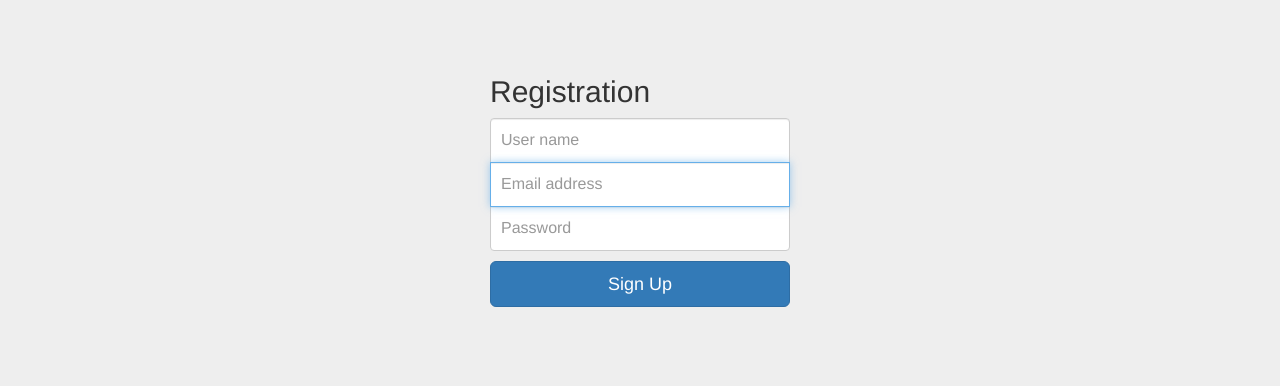
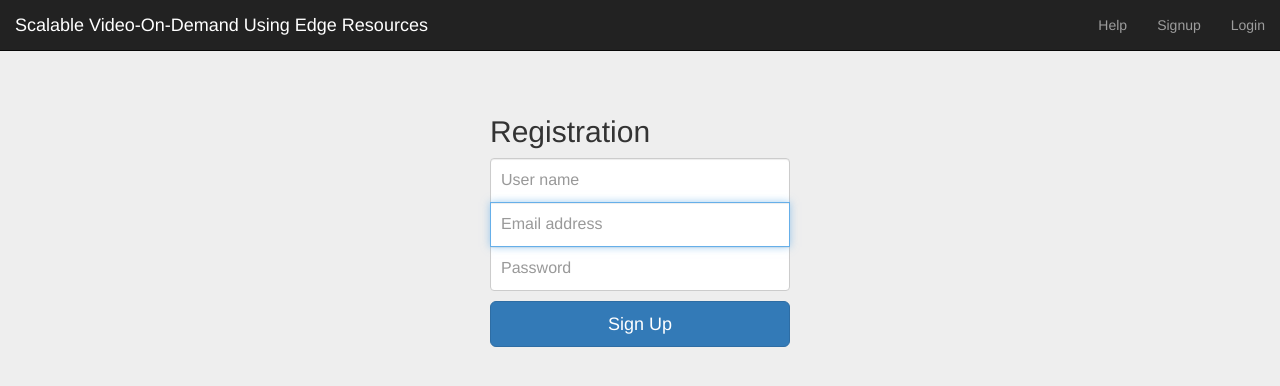
Before and after one commit to kw1jjang/CalVoD, a Python web app: template templates/signup.html in a window 1280 px wide. Shown: the top 386 px of the page. Run offline with Jinja, Linux system fonts and the light colour scheme; the template is opened without the code that fills it, so the values that code supplies are empty; some libraries are stand-ins or nearby versions.

```diff
--- a/templates/overview.html
+++ b/templates/overview.html
@@ -87,7 +87,7 @@ $def with (nodes_info, n_nodes, videos_info, server_load, server_load_avg, point
 
     	<div class="tab-content col-sm-9 col-sm-offset-3 col-md-10 col-md-offset-2 main">
         <div class="tab-pane active text-style" id="tab1">
-            <h1 class="page-header">Load Overview (currently not reloading automatically)</h1>
+            <h1 class="page-header">Load Overview</h1>
             <div id="chart_div"style="height: 400px;"></div>
             <h3 class="">Average server load for users = $server_load_avg[0] Mbps</h2>
             <h3 class="">Average server load for caches = $server_load_avg[1] Mbps</h2>
--- a/templates/signup.html
+++ b/templates/signup.html
@@ -16,9 +16,29 @@
   </head>
 
   <body>
+    <nav class="navbar navbar-inverse navbar-fixed-top">
+      <div class="container-fluid">
+        <div class="navbar-header">
+          <button type="button" class="navbar-toggle collapsed" data-toggle="collapse" data-target="#navbar" aria-expanded="false" aria-controls="navbar">
+            <span class="sr-only">Toggle navigation</span>
+            <span class="icon-bar"></span>
+            <span class="icon-bar"></span>
+            <span class="icon-bar"></span>
+          </button>
+          <a class="navbar-brand" href="#">Scalable Video-On-Demand Using Edge Resources</a>
+        </div>
+        <div id="navbar" class="navbar-collapse collapse">
+          <ul class="nav navbar-nav navbar-right">
+						<li><a href="#">Help</a></li>
+            <li><a href="./signup">Signup</a></li>
+            <li><a href="./login">Login</a></li>
+          </ul>
+        </div>
+      </div>
+    </nav>
 
+		<br><br>
     <div class="container">
-
       <form class="form-signin" action="#" method="post">
         <h2 class="form-signin-heading">Registration</h2>
         <label for="inputUserName" class="sr-only">User name</label>
```
Also changed, not shown: templates/login.html (+21 -1 lines), tracker.py (+5 -2 lines), tracker.db.
